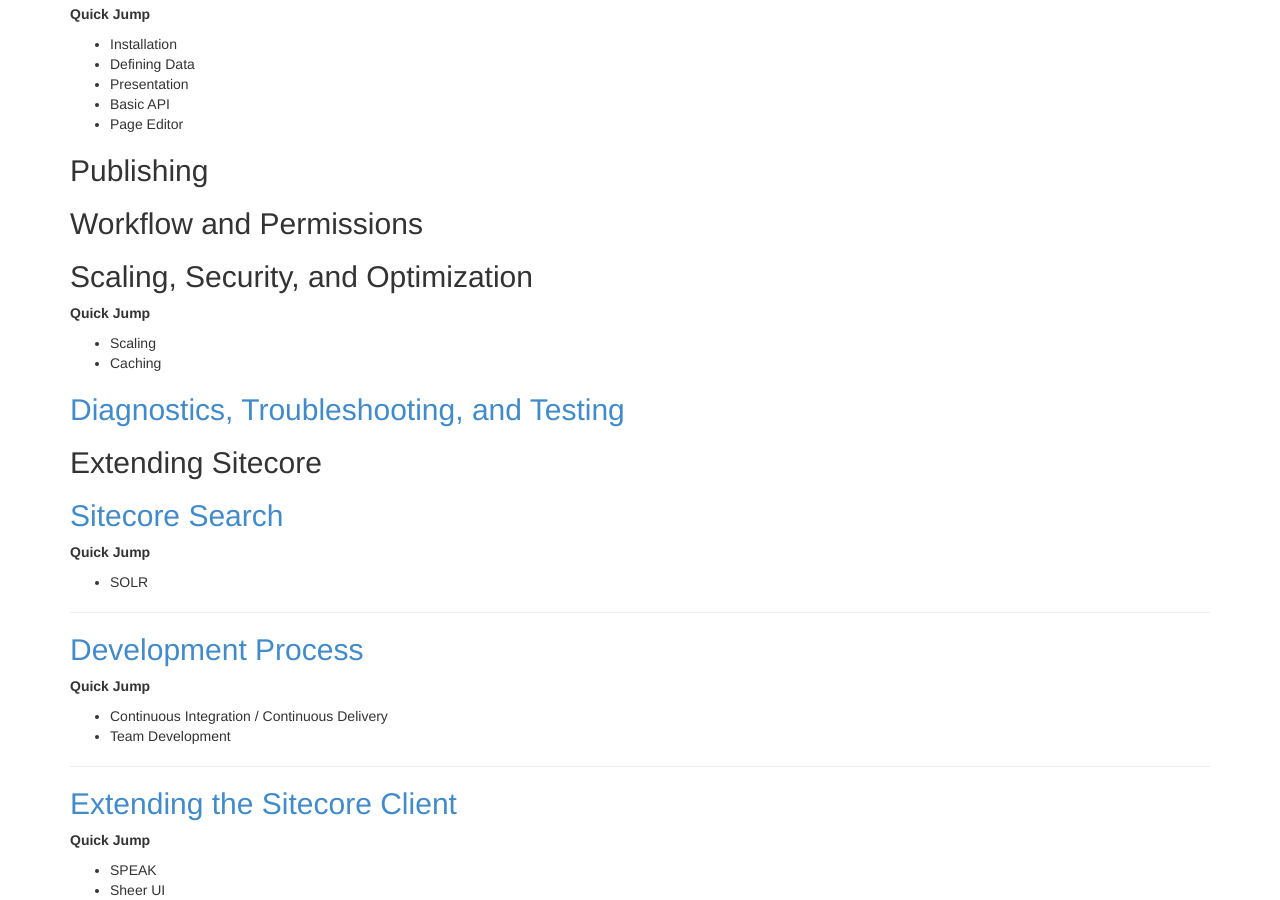
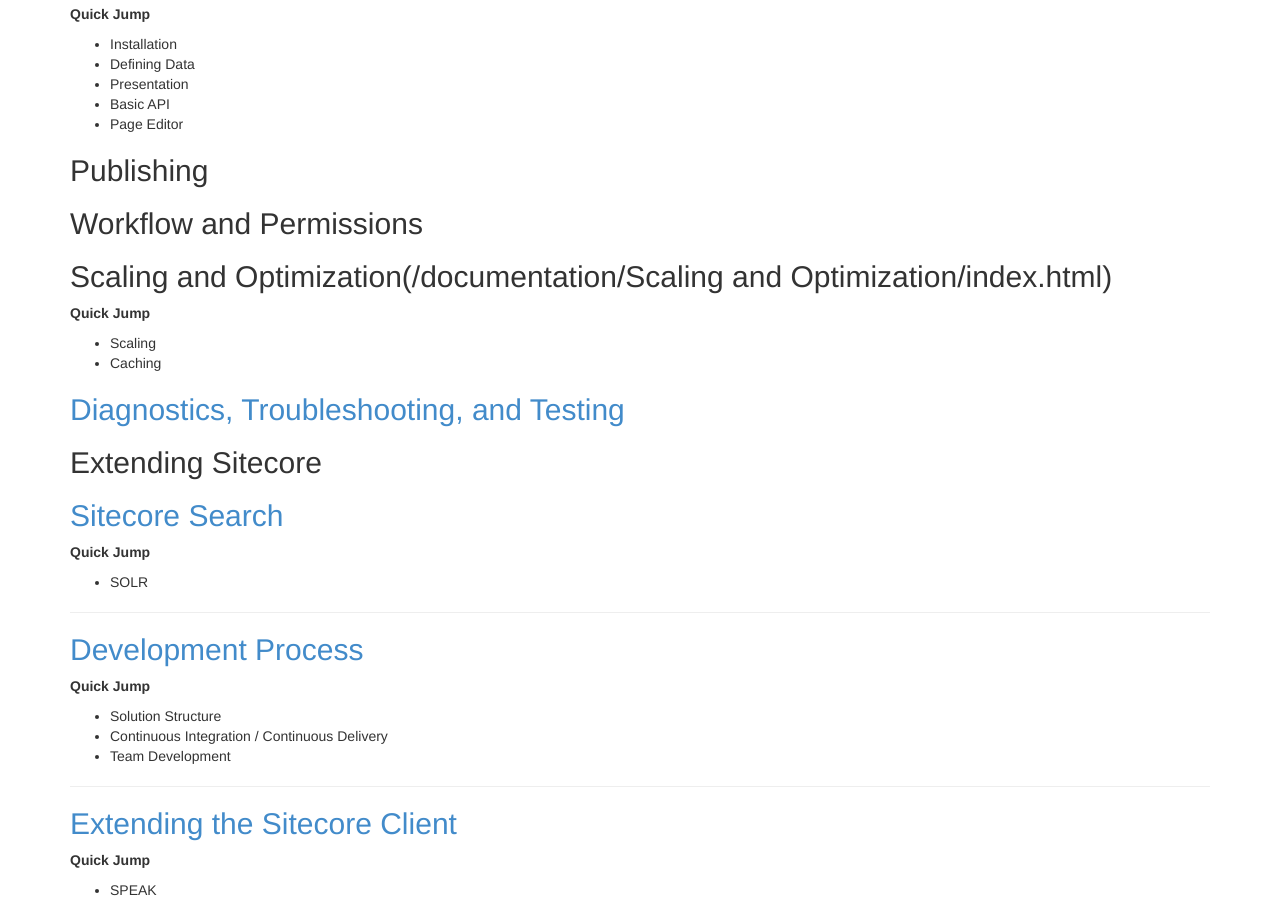
Before and after one commit to Sitecore-Community/docs, a Jekyll site: the page built from index.md, in a window 1280 px wide and 900 px high, scrolled down 581 px. Built offline with Jekyll 4.4.1, drawn with Linux system fonts in a browser that asks for light colours; nearby versions of some CDN libraries.

Commit message:
index update

```diff
--- a/index.md
+++ b/index.md
@@ -32,7 +32,7 @@
 
 ## Workflow and Permissions
 
-##Scaling, Security, and Optimization
+##Scaling and Optimization(/documentation/Scaling and Optimization/index.html)
 
 **Quick Jump**
 
@@ -51,10 +51,11 @@
 
 -------------------------------------
 
-## [Development Process](/documentation/Continuous Integration and Delivery/index.html)
+## [Development Process](/documentation/Development Process/index.html)
 
 **Quick Jump**
 
+* Solution Structure
 * Continuous Integration / Continuous Delivery
 * Team Development
 
```
